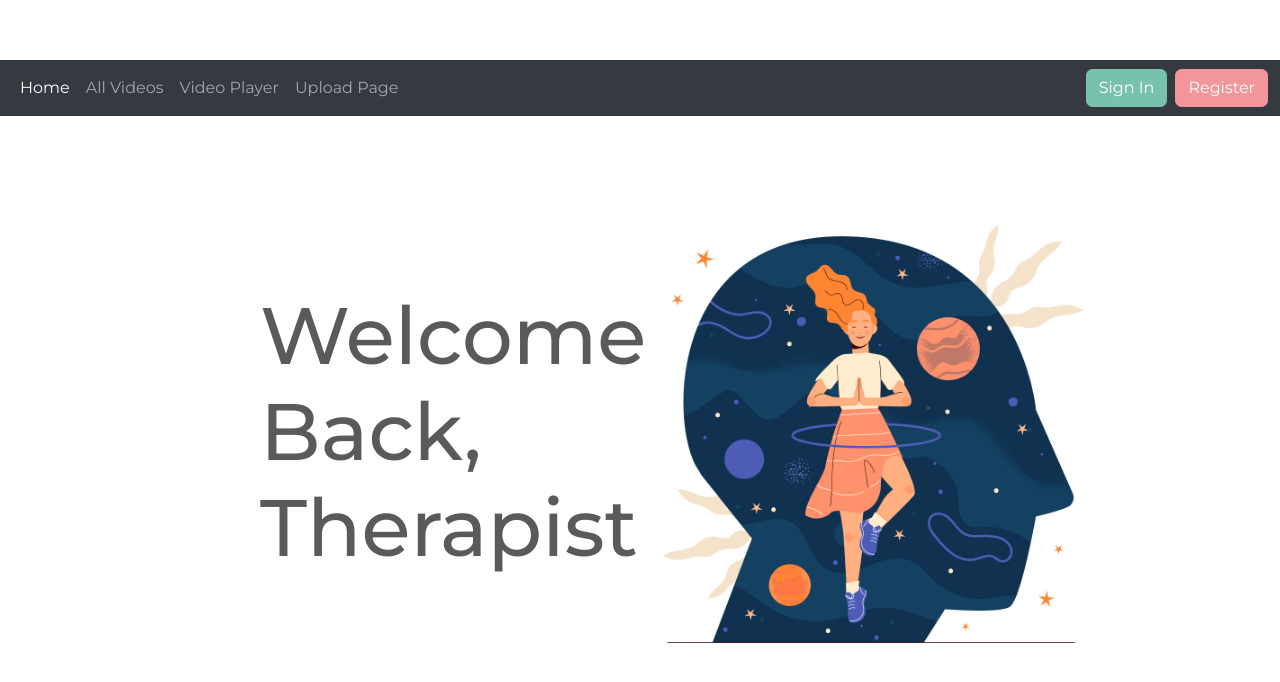
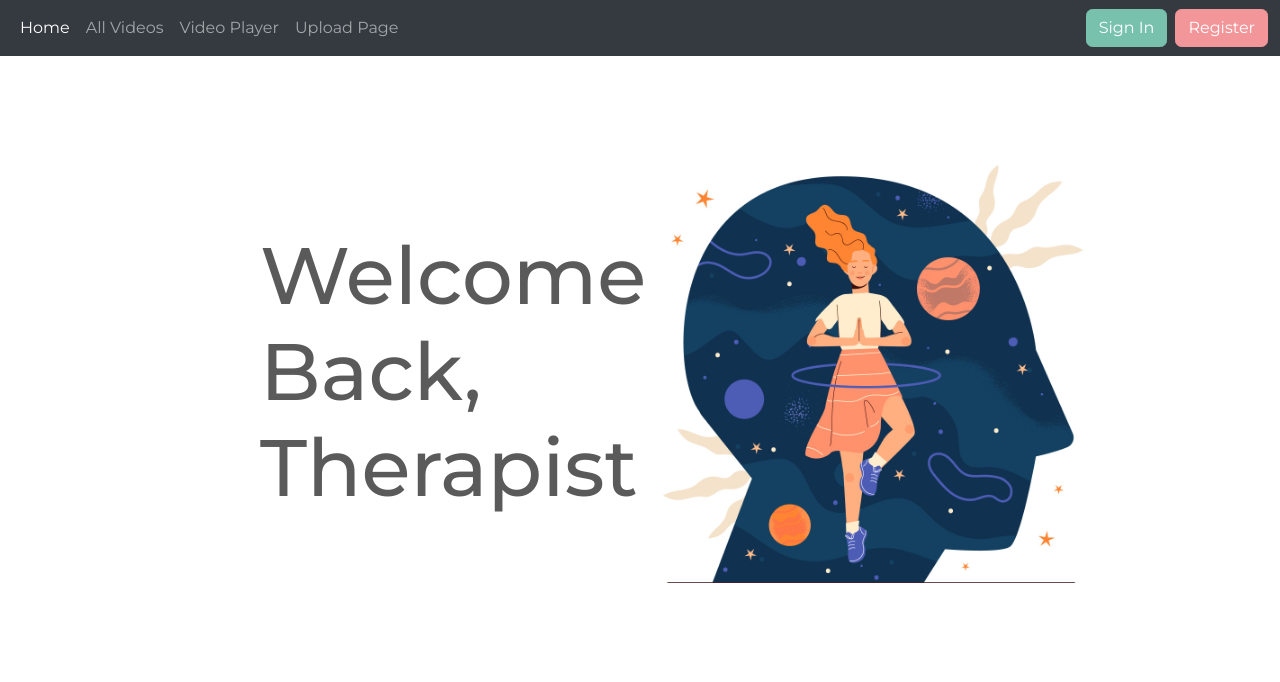
Before and after one commit to godgamerisme/speech_emotion_tagging, a Vue app in the folder website/: page / in a window 1280 px wide. Shown: the top 682 px of the page. Built offline with nearby package versions, Linux system fonts and the light colour scheme; no server answers.

Commit message:
Remove extra styles already covered by bootstrap

```diff
--- a/website/src/App.vue
+++ b/website/src/App.vue
@@ -30,35 +30,3 @@
 };
 
 </script>
-
-<style>
-#app {
-  font-family: Avenir, Helvetica, Arial, sans-serif;
-  -webkit-font-smoothing: antialiased;
-  -moz-osx-font-smoothing: grayscale;
-  text-align: center;
-  color: #2c3e50;
-  margin-top: 60px;
-}
-
-router-link {
-  text-decoration: none; /* Remove underline from router-links */
-  color: #333; /* Change the color as needed */
-  margin: 0 10px; /* Add margin to separate the links */
-}
-
-.btn {
-  background-color: red;
-  color: #fff;
-  padding: 5px 10px; /* Adjust padding to make it smaller */
-  border: none;
-  border-radius: 5px;
-  cursor: pointer;
-  transition: background-color 0.3s ease;
-}
-
-.btn:hover {
-  background-color: darkred;
-}
-
-</style>
```
